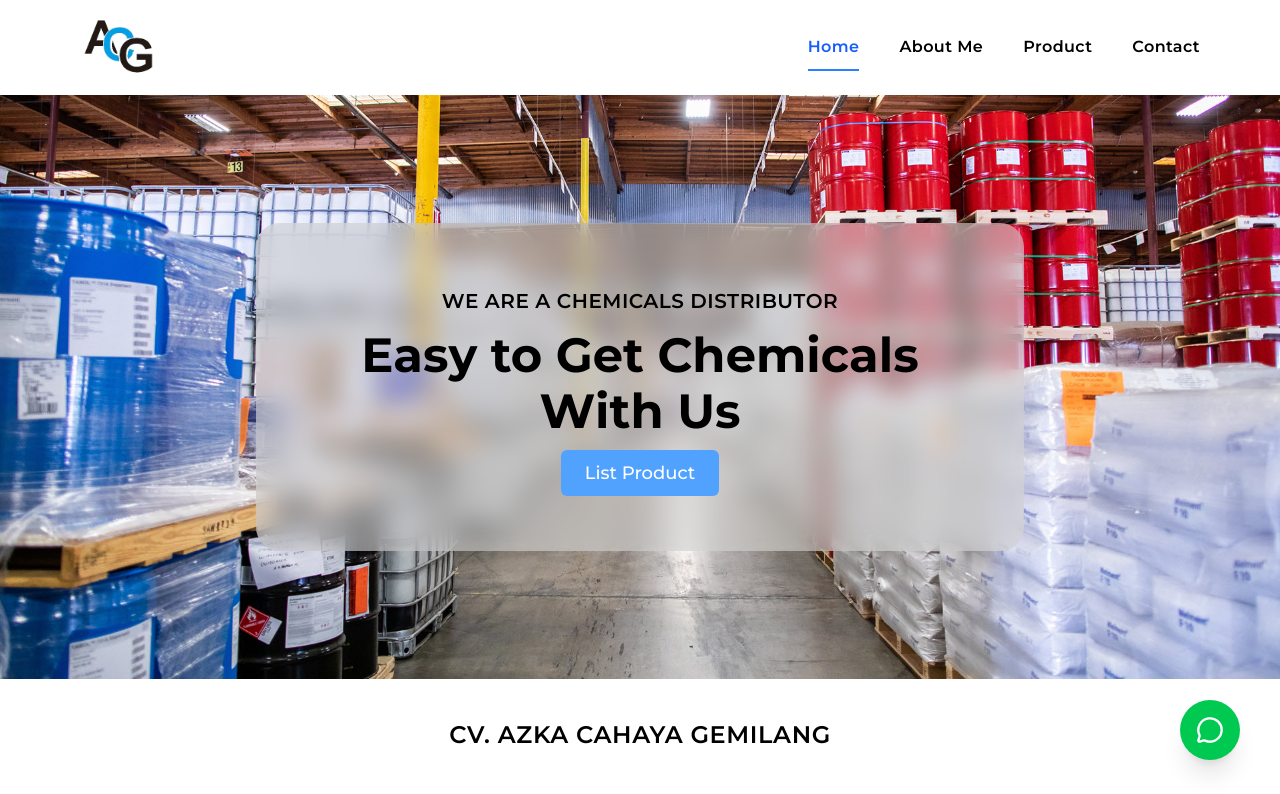
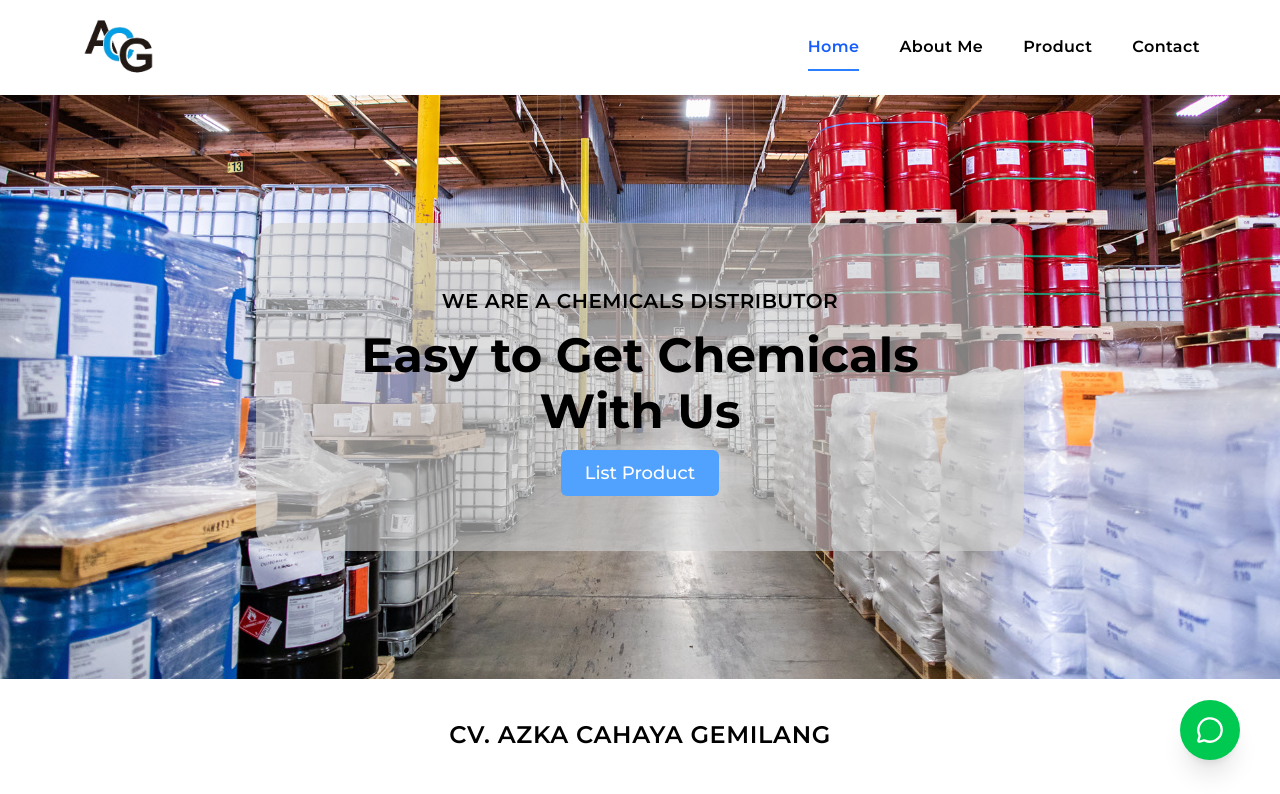
Before and after one commit to Ntisrangga142/cv-azka-gemilang-cahaya, a React (Vite) app: page / in a window 1280 px wide. Shown: the top 794 px of the page. Built offline with nearby package versions, Linux system fonts and the light colour scheme.

Commit message:
refactor: Update background styling in Home component for improved visual clarity

```diff
--- a/src/pages/Home.jsx
+++ b/src/pages/Home.jsx
@@ -30,7 +30,7 @@ function Home() {
           backgroundPosition: "center",
         }}
       >
-        <div className="bg-neutral-300/60 backdrop-blur-md rounded-3xl
+        <div className="bg-neutral-300/60 backdrop-grayscale-50 rounded-3xl
                         py-10 md:py-16 px-6 md:px-12 max-w-3xl w-full">
           <h3 className="text-lg md:text-xl font-semibold tracking-wide">
             WE ARE A CHEMICALS DISTRIBUTOR
```
